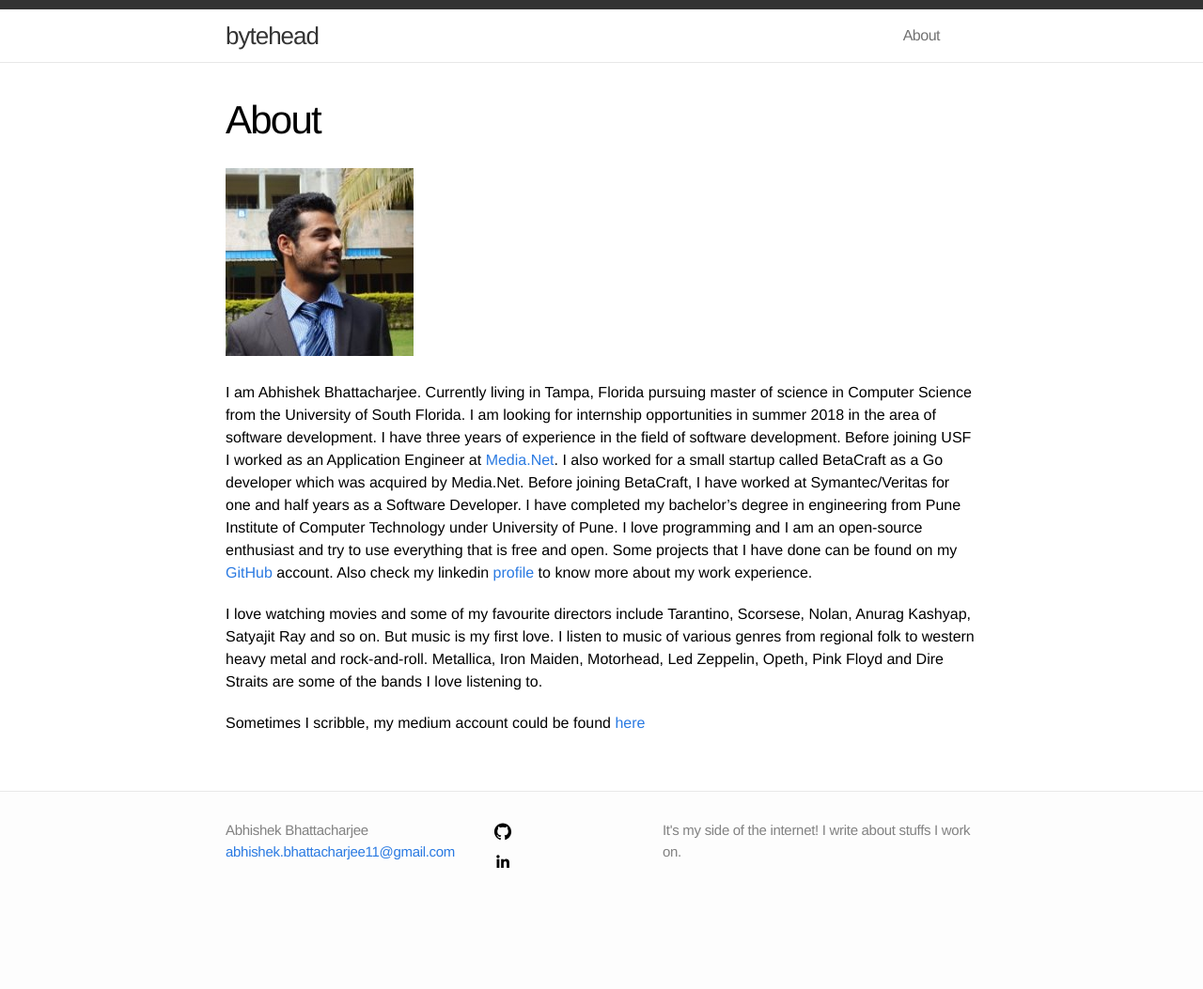
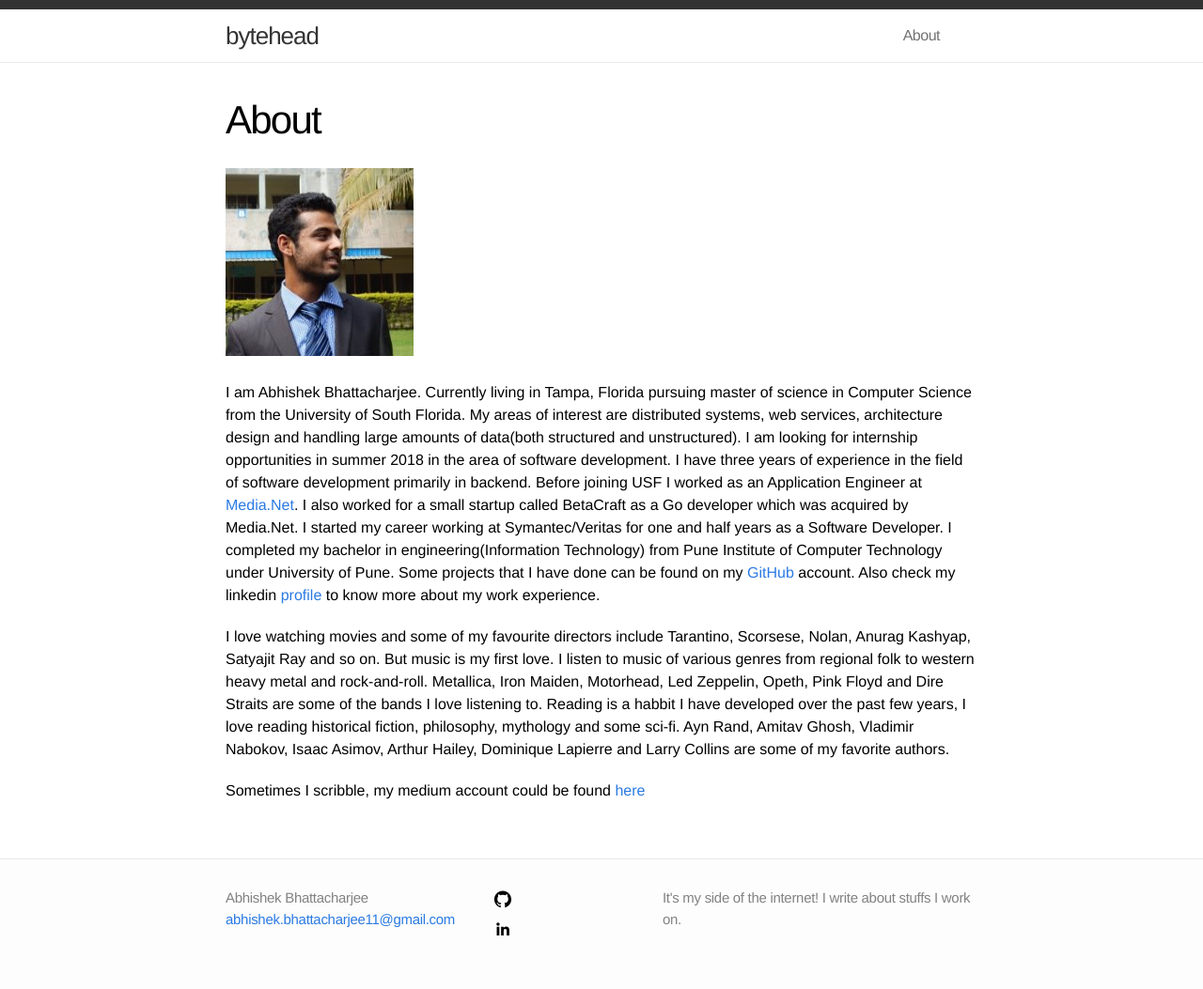
Before and after one commit to abhi11/abhi11.github.io, a Jekyll site: the page built from about.md, in a window 1280 px wide. Shown: the whole page at 94% size. Built offline with Jekyll 4.4.1, drawn with Linux system fonts in a browser that asks for light colours; before the commit the page ends 981 px from its top, so only the background shows below that.

Commit message:
Edit about.md

```diff
--- a/about.md
+++ b/about.md
@@ -6,9 +6,10 @@ permalink: /about/
 ![Profile Pic](https://raw.githubusercontent.com/abhi11/abhi11.github.io/master/_img/profile.jpg)
 
 I am Abhishek Bhattacharjee. Currently living in Tampa, Florida pursuing master of science in Computer Science from the University of South Florida.
+My areas of interest are distributed systems, web services, architecture design and handling large amounts of data(both structured and unstructured).
 I am looking for internship opportunities in summer 2018 in the area of software development. I have three years of experience in the field of software
-development. Before joining USF I worked as an Application Engineer at [Media.Net](http://www.media.net/). I also worked for a small startup called BetaCraft as a Go developer which was acquired by Media.Net. Before joining BetaCraft, I have worked at Symantec/Veritas for one and half years as a Software Developer. I have completed my bachelor's degree in engineering from Pune Institute of Computer Technology under University of Pune. I love programming and I am an open-source enthusiast and try to use everything that is free and open. Some projects that I have done can be found on my [GitHub](https://github.com/abhi11) account. Also check my linkedin [profile](https://www.linkedin.com/in/abhishekbhattacharjee11) to know more about my work experience.
+development primarily in backend. Before joining USF I worked as an Application Engineer at [Media.Net](http://www.media.net/). I also worked for a small startup called BetaCraft as a Go developer which was acquired by Media.Net. I started my career working at Symantec/Veritas for one and half years as a Software Developer. I completed my bachelor in engineering(Information Technology) from Pune Institute of Computer Technology under University of Pune. Some projects that I have done can be found on my [GitHub](https://github.com/abhi11) account. Also check my linkedin [profile](https://www.linkedin.com/in/abhishekbhattacharjee11) to know more about my work experience.
 
-I love watching movies and some of my favourite directors include Tarantino, Scorsese, Nolan, Anurag Kashyap, Satyajit Ray and so on. But music is my first love. I listen to music of various genres from regional folk to western heavy metal and rock-and-roll. Metallica, Iron Maiden, Motorhead, Led Zeppelin, Opeth, Pink Floyd and Dire Straits are some of the bands I love listening to.
+I love watching movies and some of my favourite directors include Tarantino, Scorsese, Nolan, Anurag Kashyap, Satyajit Ray and so on. But music is my first love. I listen to music of various genres from regional folk to western heavy metal and rock-and-roll. Metallica, Iron Maiden, Motorhead, Led Zeppelin, Opeth, Pink Floyd and Dire Straits are some of the bands I love listening to. Reading is a habbit I have developed over the past few years, I love reading historical fiction, philosophy, mythology and some sci-fi. Ayn Rand, Amitav Ghosh, Vladimir Nabokov, Isaac Asimov, Arthur Hailey, Dominique Lapierre and Larry Collins are some of my favorite authors.
 
 Sometimes I scribble, my medium account could be found [here](https://medium.com/@abshk11)
```
